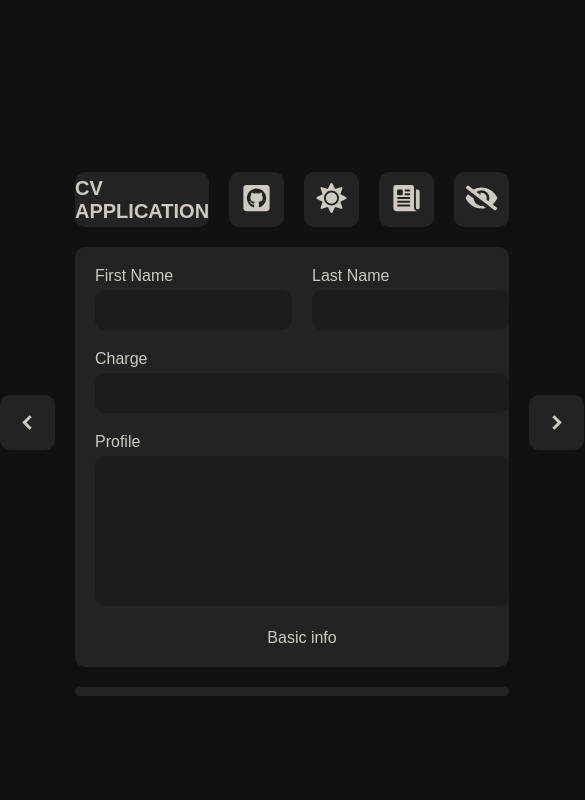
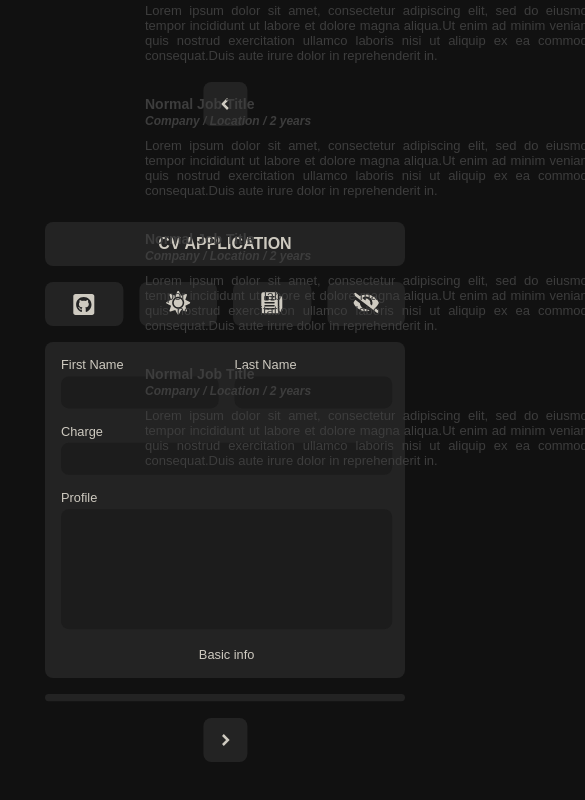
Before and after one commit to Apheiro/cv_application, a React (Create React App) app: page / in a window 390 px wide. Shown: the top 800 px of the page, 585 px wide, since content can reach past the window. Built offline with nearby package versions, Linux system fonts and the light colour scheme.

Commit message:
Add day theme.

```diff
--- a/src/App.css
+++ b/src/App.css
@@ -1,3 +1,21 @@
+:root {
+    --background-color: #111111;
+    --swiper-theme-color: #cecac0;
+    --color: #cecac0;
+    --background-scrollbar-track: #cecac017;
+    --main-color: #232323;
+    --secundary-color: #1c1c1c;
+}
+
+.dayTheme {
+    --background-color: #c7c7c7;
+    --swiper-theme-color: #4a4a4a;
+    --color: #4a4a4a;
+    --background-scrollbar-track: #cecac017;
+    --main-color: #f4f4f4;
+    --secundary-color: #e2e2e2;
+}
+
 * {
     font-family: Arial, Helvetica, sans-serif, Inter;
     box-sizing: border-box;
@@ -12,8 +30,7 @@ body {
     display: flex;
     justify-content: center;
     align-items: center;
-    background: #111111;
-    /* background: #6d6d6d; */
+    background: var(--background-color);
 }
 
 .disable {
@@ -27,6 +44,7 @@ body {
     width: 100vw;
     justify-content: space-evenly;
     gap: 20px;
+    padding: 20px;
 }
 
 .showOnlyPreview {
@@ -37,31 +55,38 @@ body {
 
 .goBackOnlyPreviewBtn {
     border: none;
-    background: #232323;
+    background: var(--main-color);
     width: 40px;
     height: 40px;
     cursor: pointer;
 }
 
 .goBackOnlyPreviewBtn svg {
-    color: #cecac0;
+    color: var(--color);
     width: 20px;
     height: 20px;
 }
 
 ::-webkit-scrollbar {
     width: 5px;
+    height: 5px;
 }
 
 ::-webkit-scrollbar-track {
-    background: #cecac017;
+    background: var(--color);
 }
 
 ::-webkit-scrollbar-thumb {
-    background: #cecac0;
+    background: var(--background-scrollbar-track);
     border-radius: 10px;
 }
 
 ::-webkit-scrollbar-thumb:hover {
-    background: #787670;
+    background: var(--background-scrollbar-track);
 }
+
+@media (max-width:450px) {
+    .cvApplicationContainer {
+        padding: 0px;
+    }
+}
--- a/src/CVForm/CVForm.css
+++ b/src/CVForm/CVForm.css
@@ -1,8 +1,14 @@
 .CVFormSection {
-    color: #cecac0;
+    color: var(--color);
     display: flex;
     align-items: center;
     gap: 20px;
+}
+
+.githubBtn {
+    display: flex;
+    justify-content: center;
+    align-items: center;
 }
 
 .CVFormGrid {
@@ -10,24 +16,25 @@
     max-width: 550px;
     max-height: 500px;
     grid-template-columns: 1fr repeat(4, 55px);
-    grid-template-rows: 55px 1fr;
+    grid-template-rows: 55px 1fr 1fr;
     gap: 20px;
 }
 
 .titleForm {
-    background: #232323;
+    background: var(--main-color);
     border: none;
     font-size: 20px;
     justify-content: center;
     align-items: center;
     font-weight: 800;
     display: flex;
+    padding-inline: 10px;
 }
 
 .btnOptions {
-    background: #232323;
+    background: var(--main-color);
     border: none;
-    color: #cecac0;
+    color: var(--color);
     cursor: pointer;
 }
 
@@ -37,8 +44,8 @@
 }
 
 .prevNextBtn {
-    color: #cecac0;
-    background: #232323;
+    color: var(--color);
+    background: var(--main-color);
     width: 55px;
     height: 55px;
     padding: 15px;
@@ -52,12 +59,12 @@
 }
 
 .prevNextBtn svg polyline {
-    stroke: #cecac0;
+    stroke: var(--color);
     stroke-width: 3px;
 }
 
 .CVForm {
-    background: #232323;
+    background: var(--main-color);
     min-width: 0px;
     grid-column: 1 / 6;
 }
@@ -70,10 +77,10 @@
 }
 
 .inputContainer input {
-    background: #1c1c1c;
+    background: var(--secundary-color);
     height: 40px;
     border: none;
-    color: #cecac0;
+    color: var(--color);
     padding-inline: 10px;
 }
 
@@ -100,12 +107,85 @@
     grid-column: 1 / 6;
     height: 9px;
     width: 100%;
-    background: #232323;
+    background: var(--main-color);
     overflow: hidden;
 }
 
 .progressBarFill {
     transition: width ease-in-out 0.2s;
     height: 100%;
-    background: #cecac0;
+    background: var(--color);
 }
+
+@media (max-width:1370px) {
+    .CVFormSection {
+        display: flex;
+        align-items: center;
+        justify-content: center;
+        flex-direction: column;
+        gap: 40px;
+    }
+
+    .prevNextBtnContainer {
+        display: flex;
+        justify-content: space-between;
+        width: 100%;
+    }
+}
+
+@media (max-width:1000px) {
+    .CVFormSection {
+        gap: 120px;
+        min-width: 450px;
+    }
+
+    .CVFormGrid {
+        grid-template-columns: repeat(4, 1fr);
+        grid-template-rows: 55px 55px repeat(3, 1fr);
+        gap: 20px;
+    }
+
+    .titleForm {
+        background: var(--main-color);
+        grid-row: 1/2;
+        grid-column: 1/5;
+    }
+
+    .CVForm {
+        background: var(--main-color);
+        min-width: 0px;
+        grid-row: 3/4;
+        grid-column: 1 / 5;
+    }
+
+    .progressBar {
+        grid-column: 1 / 5;
+        grid-row: 4/5;
+        height: 9px;
+        width: 100%;
+        background: var(--main-color);
+        overflow: hidden;
+    }
+
+    .githubBtn {
+        grid-row: 2/3;
+    }
+
+    .darkModeBtn {
+        grid-row: 2/3;
+    }
+
+    .onlyPreviewBtn {
+        grid-row: 2/3;
+    }
+
+    .previewBtn {
+        grid-row: 2/3;
+    }
+}
+
+@media (max-width:450px) {
+    .CVFormSection {
+        transform: scale(0.8);
+    }
+}
--- a/src/CVForm/formStages/BasicInfo/BasicInfo.css
+++ b/src/CVForm/formStages/BasicInfo/BasicInfo.css
@@ -13,7 +13,7 @@
 
 .inputContainer textarea {
     resize: none;
-    background: #1c1c1c;
+    background: var(--secundary-color);
     height: 150px;
     border: none;
     color: #cecac0;
--- a/src/CVForm/formStages/Education/Education.css
+++ b/src/CVForm/formStages/Education/Education.css
@@ -8,7 +8,7 @@
 
 .listOfEducation {
     height: 197.50px;
-    background: #1c1c1c;
+    background: var(--secundary-color);
     grid-column: 1/3;
     padding: 10px;
     gap: 10px;
@@ -18,8 +18,8 @@
 }
 
 .addBtn {
-    background: #1c1c1c;
-    color: #cecac0;
+    background: var(--secundary-color);
+    color: var(--color);
     font-size: 40px;
     border: none;
     height: 40px;
@@ -37,7 +37,7 @@
     width: 100%;
     justify-content: space-between;
     align-items: center;
-    background-color: #232323;
+    background-color: var(--main-color);
     padding: 10px;
 }
 
@@ -50,7 +50,7 @@
 }
 
 .deleteEducationBtn {
-    background-color: #1c1c1c;
+    background-color: var(--secundary-color);
     border: none;
     cursor: pointer;
     border-radius: 5px;
@@ -62,7 +62,7 @@
 }
 
 .deleteEducationBtn svg {
-    color: #cecac0;
+    color: var(--color);
     width: 15px;
     height: 25px;
 }
--- a/src/CVForm/formStages/Experience/Experience.css
+++ b/src/CVForm/formStages/Experience/Experience.css
@@ -1,7 +1,3 @@
-:root {
-    --swiper-theme-color: #cecac0;
-}
-
 .experiences {
     display: grid;
     grid-template-columns: repeat(3, 1fr);
@@ -10,7 +6,6 @@
 }
 
 .swiperExperiences {
-    /* background-color: rgba(0, 153, 255, 0.205); */
     grid-column: 1/4;
     width: 100%;
 }
@@ -20,7 +15,6 @@
     grid-template-columns: repeat(2, auto);
     grid-template-rows: repeat(3, auto);
     gap: 20px;
-    /* background-color: rgb(255, 9, 9); */
 }
 
 .chargeExperience {
@@ -37,8 +31,8 @@
 }
 
 .prevBtnExperience {
-    color: #cecac0;
-    background: #1c1c1c;
+    color: var(--color);
+    background: var(--secundary-color);
     width: 100px;
     height: 40px;
     border: none;
@@ -51,22 +45,22 @@
     display: flex;
     justify-content: center;
     align-items: center;
-    background: #1c1c1c;
+    background: var(--secundary-color);
     width: 40px;
     height: 40px;
     border: none;
 }
 
 .deleteExperienceBtn svg {
-    color: #cecac0;
+    color: var(--color);
     width: 20px;
     height: 30px;
     border: none;
 }
 
 .nextBtnExperience {
-    color: #cecac0;
-    background: #1c1c1c;
+    color: var(--color);
+    background: var(--secundary-color);
     width: 100px;
     height: 40px;
     border: none;
--- a/src/CVForm/formStages/Skills/Skills.css
+++ b/src/CVForm/formStages/Skills/Skills.css
@@ -12,7 +12,7 @@
 
 .listOfSkills {
     height: 197.50px;
-    background: #1c1c1c;
+    background: var(--secundary-color);
     grid-column: 1/3;
     padding: 10px;
     gap: 10px;
@@ -22,8 +22,8 @@
 }
 
 .addSkillBtn {
-    background: #1c1c1c;
-    color: #cecac0;
+    background: var(--secundary-color);
+    color: var(--color);
     font-size: 40px;
     border: none;
     height: 40px;
@@ -36,8 +36,8 @@
 }
 
 .saveBtn {
-    background: #1c1c1c;
-    color: #cecac0;
+    background: var(--secundary-color);
+    color: var(--color);
     font-size: 15px;
     font-weight: 600;
     border: none;
@@ -56,7 +56,7 @@
     width: 100%;
     justify-content: space-between;
     align-items: center;
-    background-color: #232323;
+    background-color: var(--main-color);
     padding: 10px;
 }
 
@@ -65,7 +65,7 @@
 }
 
 .deleteSkillBtn {
-    background-color: #1c1c1c;
+    background-color: var(--secundary-color);
     border: none;
     cursor: pointer;
     border-radius: 5px;
@@ -77,7 +77,7 @@
 }
 
 .deleteSkillBtn svg {
-    color: #cecac0;
+    color: var(--color);
     width: 15px;
     height: 25px;
 }
--- a/src/CVPreview/CVPreview.css
+++ b/src/CVPreview/CVPreview.css
@@ -1,18 +1,21 @@
 .paperPreviewContainer {
     background: linear-gradient(180deg, #ffffff 0%, #d1d1d1 100%);
+    position: relative;
+    display: flex;
+    justify-content: center;
+    align-items: center;
     max-width: 700px;
     width: 100%;
 }
 
 .paperPreview {
-    /* width: 700px; */
-    /* aspect-ratio: 1/1.414; */
     display: grid;
-    grid-template-columns: 1fr 0.4fr;
+    grid-template-columns: 450px 180px;
     grid-template-rows: 140px 200px 269.89px 269.89px;
     font-size: 13px;
     margin: 25px;
     gap: 20px;
+    position: absolute;
 }
 
 .titleOfPaper {
```
